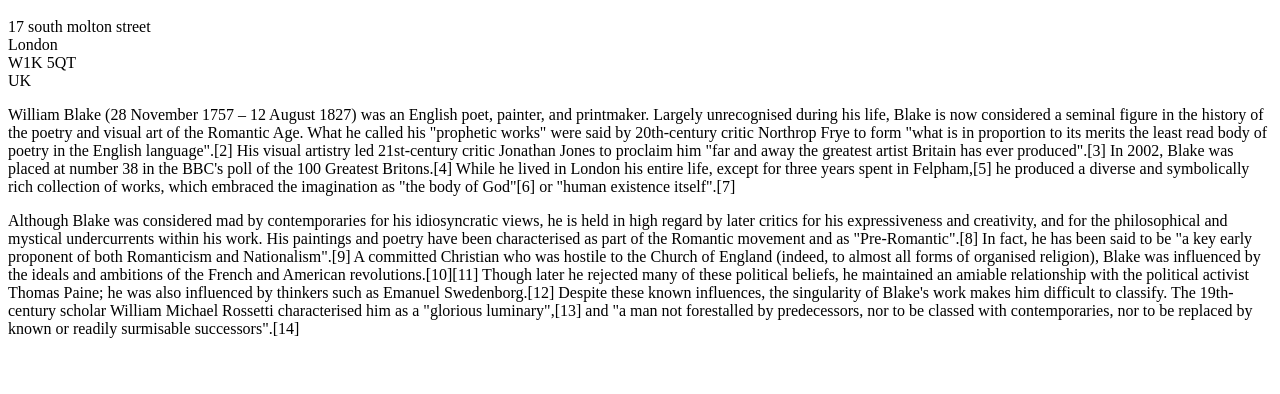
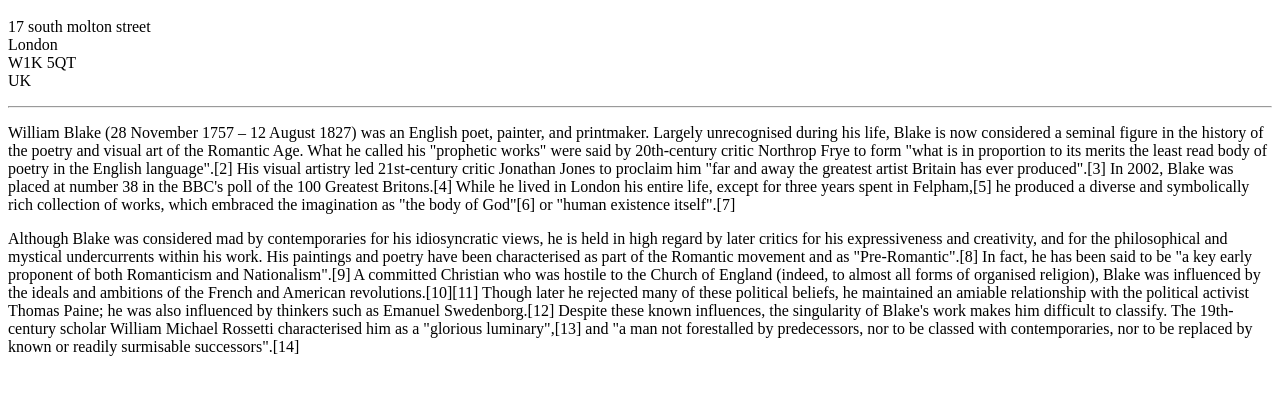
Before and after one commit to ShaijoGeorge/Full-Stack-Bootcamp, a plain HTML site: page 2.3 Void Elements/index.html in a window 1280 px wide. Shown: the part 48-442 px from the top of the page. Drawn offline with Linux system fonts and the light colour scheme.

Commit message:
<hr /> added

```diff
--- a/2.3 Void Elements/index.html
+++ b/2.3 Void Elements/index.html
@@ -1,10 +1,13 @@
 <h1>William Blake</h1>
 
-<p>17 south molton street<br />
-London<br/>
-W1K 5QT<br />
-UK</p>
+<p>
+    17 south molton street<br />
+    London<br/>
+    W1K 5QT<br />
+    UK
+</p>
 
+<hr />
 
 <p>William Blake (28 November 1757 – 12 August 1827) was an English poet, painter, and printmaker. Largely unrecognised
 during his life, Blake is now considered a seminal figure in the history of the poetry and visual art of the Romantic
```
